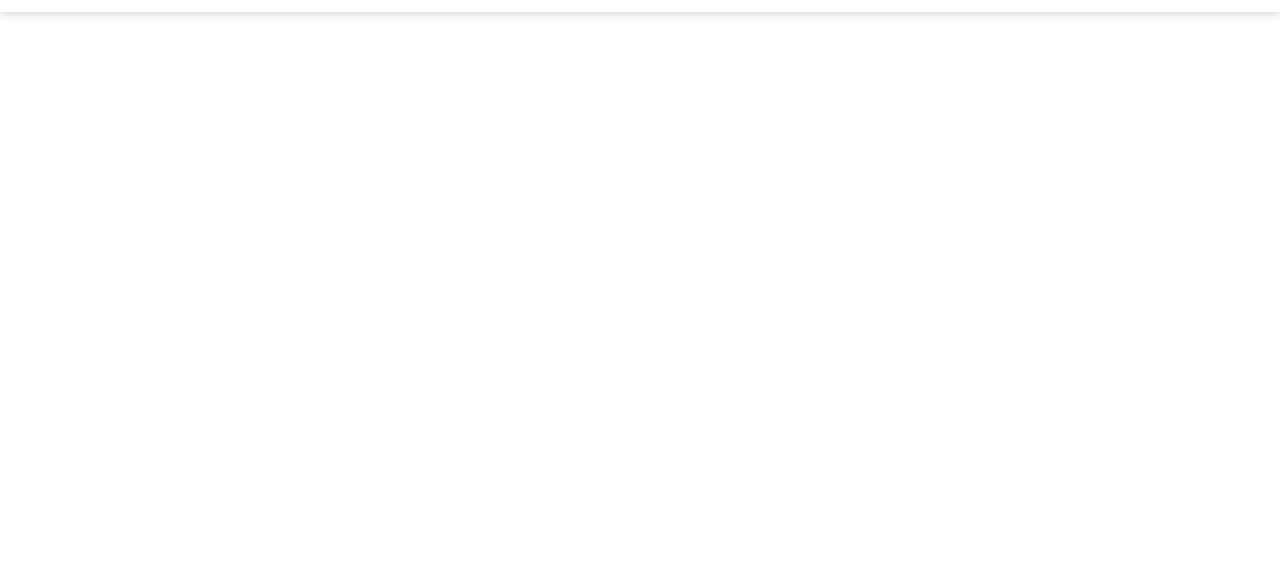
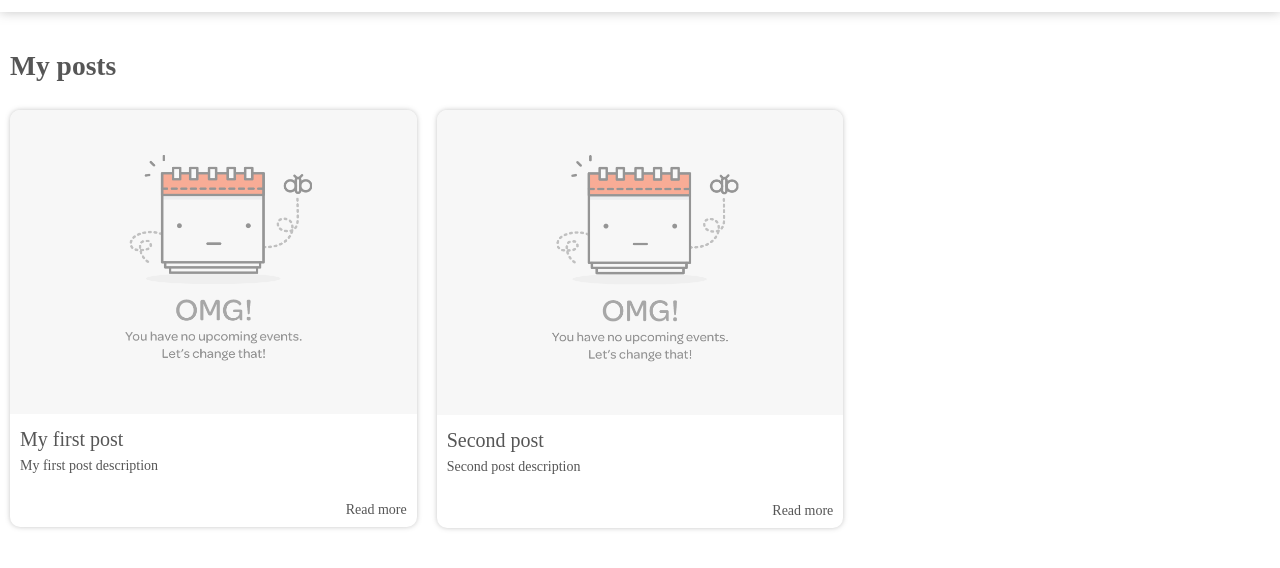
Before and after one commit to bavykin-daniil/gatsby-demo, a Gatsby site: page / in a window 1280 px wide. Shown: the part 98-666 px from the top of the page. Built offline with nearby package versions, Linux system fonts and the light colour scheme; Gatsby itself is replaced by a stand-in of ours.

Commit message:
Added posts items

```diff
--- a/gatsby-config.js
+++ b/gatsby-config.js
@@ -14,6 +14,13 @@ module.exports = {
     `gatsby-plugin-sharp`,
     `gatsby-plugin-sass`,
     `gatsby-transformer-remark`,
+    {
+      resolve: `gatsby-source-filesystem`,
+      options: {
+        name: `posts`,
+        path: `${__dirname}/content/posts`,
+      },
+    },
     {
       resolve: `gatsby-source-filesystem`,
       options: {
--- a/src/components/ListOfPosts/ListOfPosts.jsx
+++ b/src/components/ListOfPosts/ListOfPosts.jsx
@@ -0,0 +1,46 @@
+//general
+import React from "react"
+import { graphql, useStaticQuery } from "gatsby"
+//components
+import PostItem from "./PostItem/PostItem"
+//styles
+import * as styles from "./styles.module.scss"
+
+const ListOfPosts = () => {
+  const query = useStaticQuery(graphql`
+    query GetPosts {
+      allMarkdownRemark {
+        nodes {
+          frontmatter {
+            description
+            pagetitle
+            preview_image
+            title
+            url
+          }
+          id
+        }
+      }
+    }
+  `)
+
+  const posts = query.allMarkdownRemark.nodes
+
+  return (
+    <section className={styles.posts}>
+      <div className={styles.wrapper}>
+        <h2 className={styles.title}>My posts</h2>
+
+        <ul className={styles.list}>
+          {posts.map(post => (
+            <li className={styles.item}>
+              <PostItem post={post.frontmatter} key={post.id} />
+            </li>
+          ))}
+        </ul>
+      </div>
+    </section>
+  )
+}
+
+export default ListOfPosts
--- /dev/null
+++ b/src/components/ListOfPosts/PostItem/PostItem.jsx
@@ -0,0 +1,30 @@
+//general
+import React from "react"
+import { Link } from "gatsby"
+//styles
+import * as styles from "./styles.module.scss"
+
+const PostItem = ({ post }) => {
+  return (
+    <div className={styles.post}>
+      <img
+        className={styles.image}
+        src={post.preview_image}
+        alt={`This is ${post.title}`}
+      />
+
+      <div className={styles.body}>
+        <span className={styles.title}>{post.pagetitle}</span>
+        <span className={styles.description}>{post.description}</span>
+
+        <div className={styles.linkContainer}>
+          <Link className={styles.link} to={post.url}>
+            Read more
+          </Link>
+        </div>
+      </div>
+    </div>
+  )
+}
+
+export default PostItem
--- /dev/null
+++ b/src/components/ListOfPosts/PostItem/styles.module.scss
@@ -0,0 +1,60 @@
+@import "../../../styles/variables";
+
+$border-radius: 10px;
+
+.post {
+  display: flex;
+  flex-direction: column;
+  border-radius: $border-radius;
+  box-shadow: 0 0 5px 0 $scorpion-shadow;
+}
+
+.image {
+  border-top-left-radius: $border-radius;
+  border-top-right-radius: $border-radius;
+}
+
+.body {
+  display: flex;
+  flex-direction: column;
+  padding: 15px 10px 10px;
+}
+
+.title {
+  font-size: 20px;
+  margin-bottom: 10px;
+}
+
+.description {
+  font-size: 14px;
+  margin-bottom: 30px;
+}
+
+.linkContainer {
+  display: flex;
+  justify-content: flex-end;
+}
+
+.link {
+  position: relative;
+  text-decoration: none;
+  font-size: 14px;
+
+  &::after {
+    content: '';
+    transform: scaleX(0);
+    position: absolute;
+    left: 0;
+    bottom: -2px;
+    width: 100%;
+    height: 1px;
+    background-color: $scorpion-color;
+    transition: 0.5s;
+  }
+
+  &:hover {
+    &::after {
+      transform: scaleX(1);
+    }
+  }
+}
--- a/src/components/ListOfPosts/styles.module.scss
+++ b/src/components/ListOfPosts/styles.module.scss
@@ -0,0 +1,29 @@
+.posts {
+  padding: 40px 10px;
+}
+
+.wrapper {
+  display: flex;
+  flex-direction: column;
+  gap: 30px;
+  margin: 0 auto;
+  max-width: 1280px;
+  width: 100%;
+}
+
+.title {
+
+}
+
+.list {
+  display: grid;
+  grid-template-columns: repeat(auto-fill, minmax(400px, 1fr));
+  justify-content: space-between;
+  justify-items: center;
+  grid-gap: 20px;
+  grid-auto-flow: row dense;
+}
+
+.item {
+  width: 100%;
+}
--- a/src/pages/index.js
+++ b/src/pages/index.js
@@ -3,10 +3,12 @@ import React from "react"
 //components
 import Layout from "../components/Layout/Layout"
 import Seo from "../components/seo"
+import ListOfPosts from "../components/ListOfPosts/ListOfPosts"
 
 const IndexPage = () => (
   <Layout>
     <Seo title="Home" />
+    <ListOfPosts />
   </Layout>
 )
 
```
Also changed, not shown: src/templates/Post/Post.jsx (added, +10 -0 lines), src/templates/using-dsg.js (deleted, +0 -25 lines), src/templates/Post/styles.module.scss (added).
